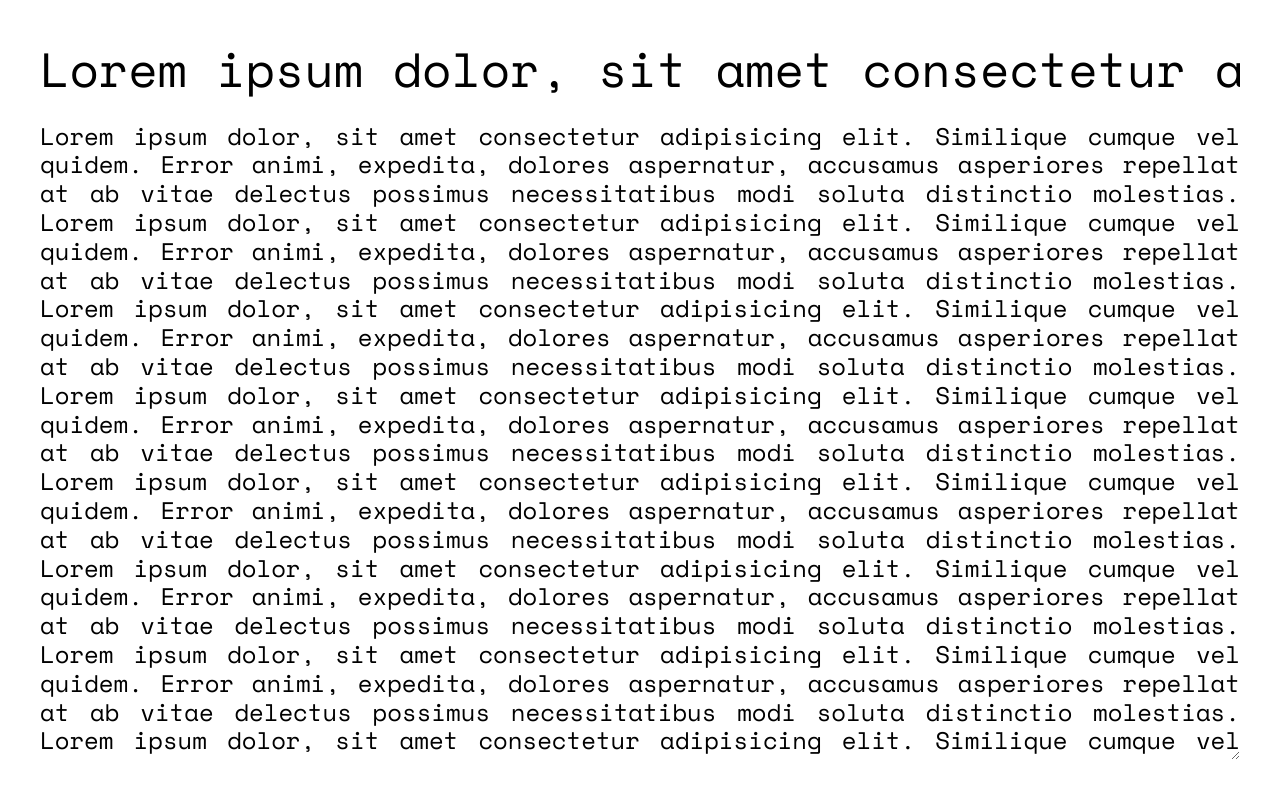
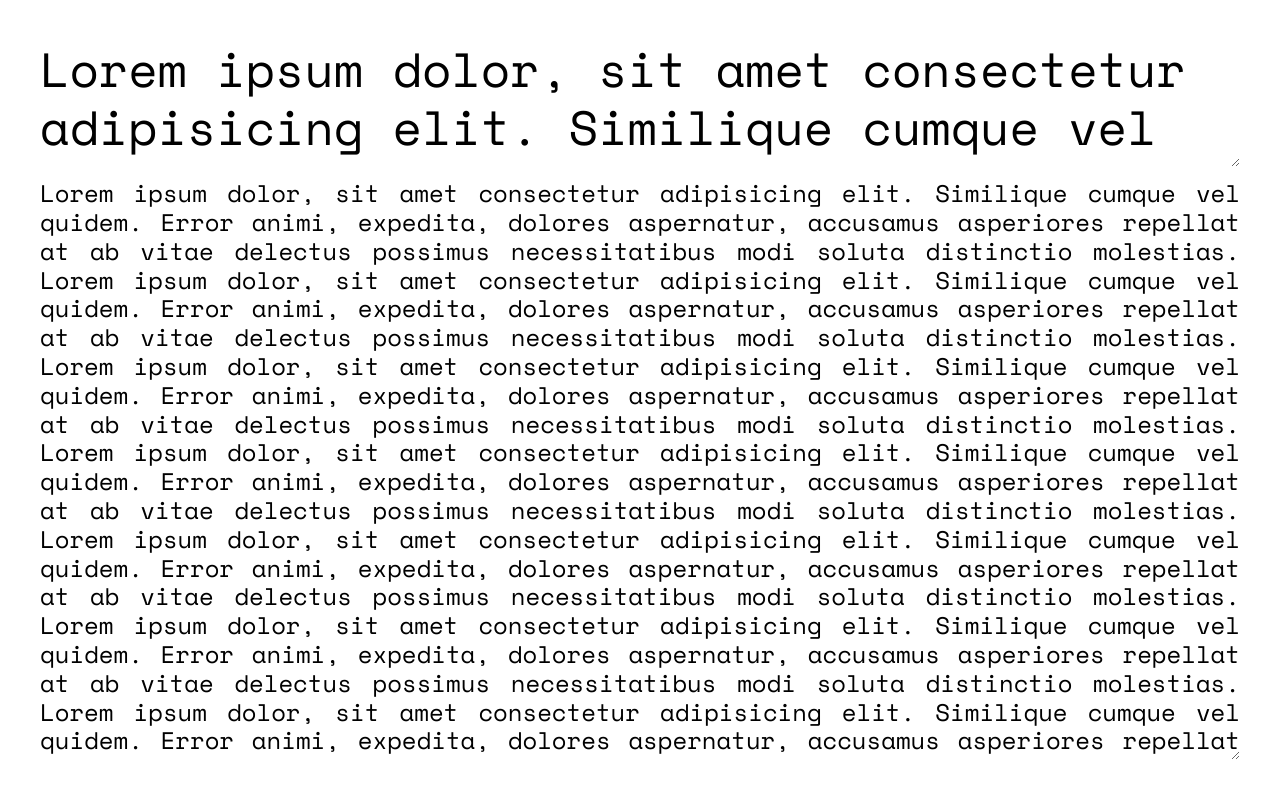
Before and after one commit to SamarionJunior/Projetos, a React (Create React App) app: page / in a window 1280 px wide. Built offline with nearby package versions, Linux system fonts and the light colour scheme.

Commit message:
Input Tex to TextArea

```diff
--- a/src/pages/Notepad/index.jsx
+++ b/src/pages/Notepad/index.jsx
@@ -312,7 +312,7 @@ const Notepad = _ => {
                 <div className="UpdateContant">
                     <div className="UpdateCard">
                         {/* <input className="ButtonAdicionar" type="button" value="ADD" onClick={() => Insert()}/> */}
-                        <input className="inputTextUpdateCard" value={inputTextUpdateCard} type="text"/>
+                        <textarea className="inputTextUpdateCard" value={inputTextUpdateCard} type="text"></textarea>
                         <div className="ScrollTextArea">
                             <textarea className="inputTextAreaUpdateCard" value={inputTextAreaUpdateCard}></textarea>
                         </div>
```
